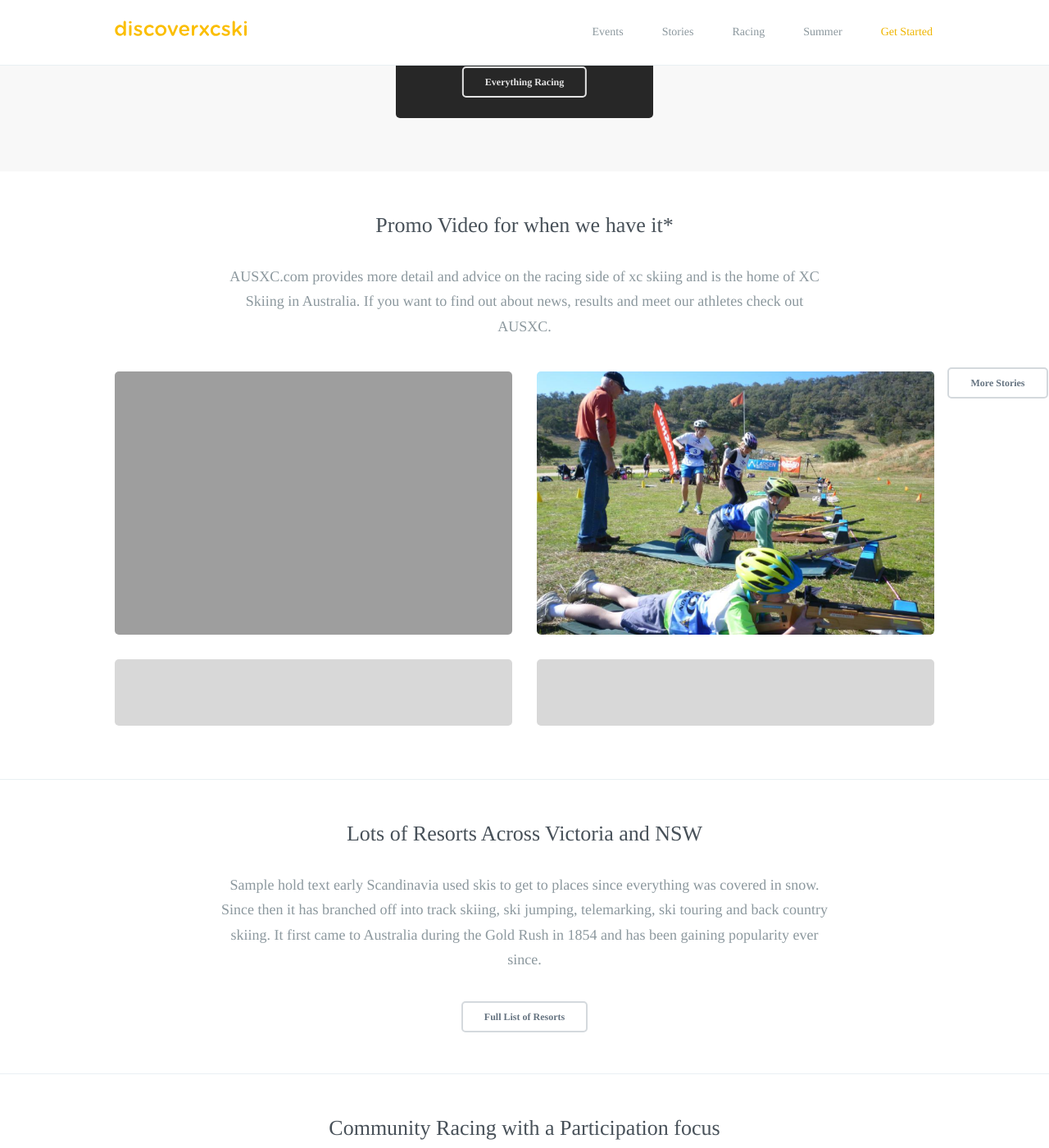
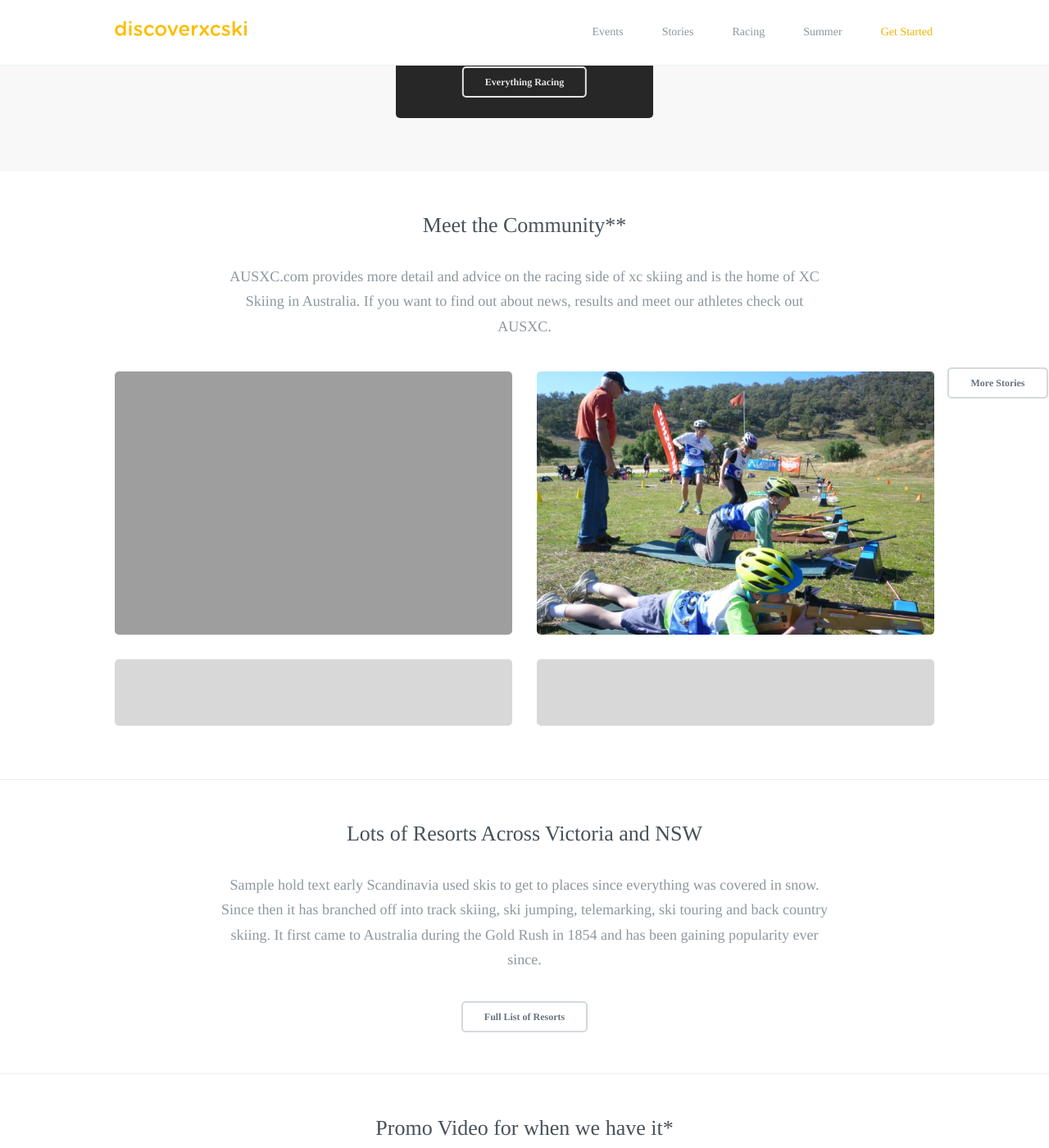
Before and after one commit to robcatto/robcatto.github.io, a Jekyll site: the page index.html, which Jekyll copies as it is, in a window 1280 px wide and 1400 px high, scrolled down 3180 px. Shown: the whole window at 82% size. Built offline with Jekyll 4.4.1, drawn with Linux system fonts in a browser that asks for light colours; some web fonts are replaced; Markdown is read by kramdown in place of the engine named in the settings.

Commit message:
Homepage Commit

```diff
--- a/index.html
+++ b/index.html
@@ -567,7 +567,7 @@
                     </div>
              </section>
              <section class="mobile_section">
-                <h3>Promo Video for when we have it*</h3>
+                <h3>Meet the Community**</h3>
                 <p>AUSXC.com provides more detail and advice on the racing side of xc skiing and is the home of XC Skiing in Australia. If you want to find out about news, results and meet our athletes check out AUSXC.
                 </p>
                 <div class="row">
@@ -637,7 +637,7 @@
                     <a class="button small dark" href="/racing/event-formats" data-featurette="analytics-click-event" data-event-category="button" data-event-action="M: Clicked Design an iOS Game" data-event-label="Source: Homepage Alt" id="featurette-35">Full List of Resorts</a>
                 </section>
                 <section class="mobile_section">
-                <h3>Community Racing with a Participation focus</h3>
+                <h3>Promo Video for when we have it*</h3>
                 <p>
                     AUSXC.com provides more detail and advice on the racing side of xc skiing and is the home of XC Skiing in Australia. If you want to find out about news, results and our athletes check out AUSXC.
                 </p>
```
